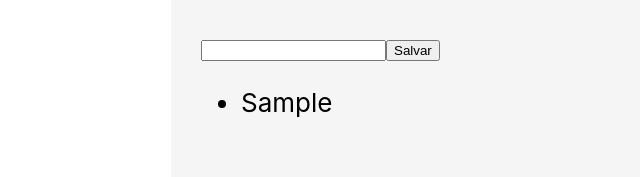
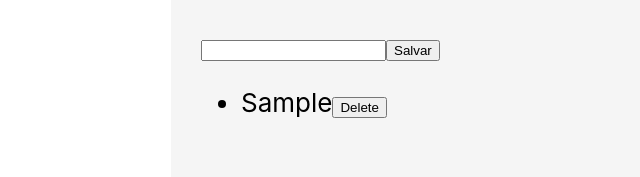
Before and after one commit to wellingtonsilva04/todoReact, a React (Create React App) app: page / in a window 1280 px wide. Both pictures are taken after typing "Sample" into the empty fields and a click on the button "Salvar". Shown: the top 177 px of the page, without its empty margins (119-759 px from the left). Built offline with nearby package versions, Linux system fonts and the light colour scheme.

Commit message:
deletar item da lista implementado

```diff
--- a/src/App.js
+++ b/src/App.js
@@ -11,7 +11,6 @@ function App() {
       <PersistGate loading={null} persistor={persistor}>
         <TodoList />
       </PersistGate>
-
     </Provider>
 
   );
--- a/src/components/todoList.js
+++ b/src/components/todoList.js
@@ -17,6 +17,10 @@ class TodoList extends Component {
         this.setState({ newTodoText: "" });
     };
 
+    deleteTodo = (id) => {
+       this.props.deleteTodo(id);
+    }
+
     render() {
         return (
             <div className="App">
@@ -30,7 +34,17 @@ class TodoList extends Component {
                 </form>
 
                 <ul>
-                    {this.props.todos.map(todo => <li key={todo.id}>{todo.text}</li>)}
+                    {this.props.todos.map(({id,text}) => {
+                        return (
+                        <li key={id}>
+                        {text}
+                        <button type="button" onClick={() => this.deleteTodo(id)}>
+                            Delete
+                        </button>
+                        </li>)
+                        }
+                    )}
+
                 </ul>
             </div>
         );
--- a/src/store/actions/todos.js
+++ b/src/store/actions/todos.js
@@ -2,3 +2,7 @@ export const addTodo = text => ({
     type: "ADD_TODO",
     payload: { text }
   });
+  export const deleteTodo = id => ({
+    type: "DELETE_TODO",
+    payload:{ id }
+  })
--- a/src/store/reducers/todos.js
+++ b/src/store/reducers/todos.js
@@ -2,6 +2,9 @@ export default function todos(state = [], action) {
   switch (action.type) {
     case "ADD_TODO":
       return [...state, { id: Math.random(), text: action.payload.text }];
+    case "DELETE_TODO":
+      return state.filter(elem => elem.id !== action.payload.id);
+
     default:
       return state;
   }
```
Lines whose indentation alone changed are shown as unchanged.
